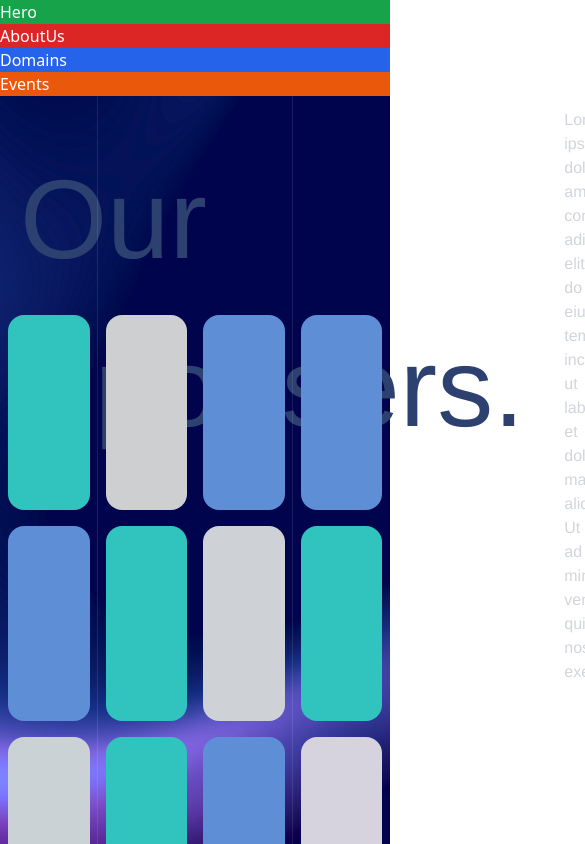
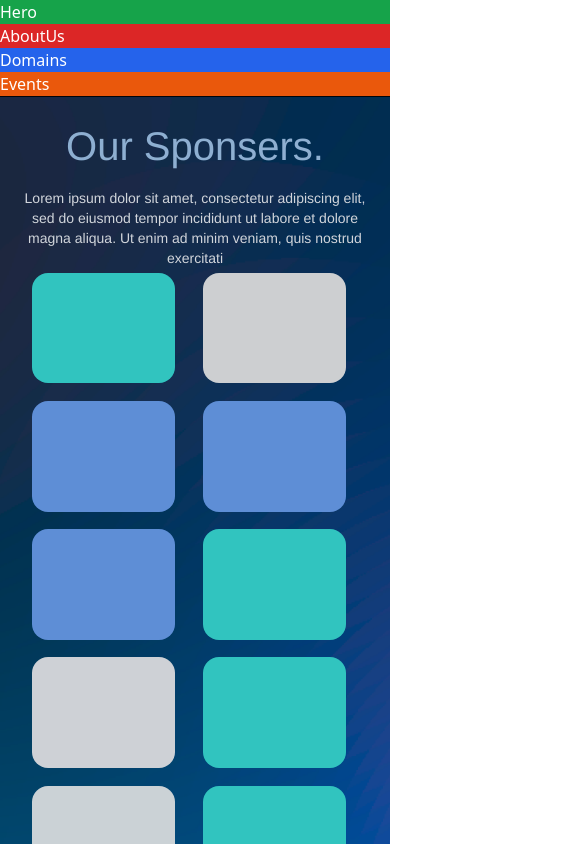
Before and after one commit to riyanshlunia/nscc-srmV2, a React (Vite) app: page / in a window 390 px wide. Shown: the top 844 px of the page, 585 px wide, since content can reach past the window. Built offline with nearby package versions, Linux system fonts and the light colour scheme.

Commit message:
feat: Add Responsiveness and change bg image

```diff
--- a/src/components/Sponsers.jsx
+++ b/src/components/Sponsers.jsx
@@ -3,16 +3,17 @@ import FlipCard from './utils/FlipCard';
 
 export default function Sponsers() {
     return(
-        <div className="h-full bg-center bg-cover sponsi-container">
-            <div className="Sponser  font-helvetica-neue flex justify-between">
-                <p className="Sponser-Title py-10 px-5">
+        <div className=" sponsi-container">
+            <div className="Sponser  font-helvetica-neue flex flex-col lg:flex-row lg:justify-between">
+                <p className="Sponser-Title flex justify-center items-center pt-5 lg:py-10 lg:px-5">
                     Our Sponsers.
                 </p>
-                <p className="Sponsi-Text px-5 text-gray-300 w-1/4">
+                <p className="Sponsi-Text text-sm text-center lg:text-left lg:mt-10 px-6 lg:px-5 text-gray-300 lg:w-1/4">
                     Lorem ipsum dolor sit amet, consectetur adipiscing elit, sed do eiusmod tempor incididunt
                     ut labore et dolore magna aliqua. Ut enim ad minim veniam, quis nostrud exercitati
                 </p>
             </div>
+            <div className="hidden lg:block">
                 <div className="flex flex-row">
                     <FlipCard name="Sponser #1" bgColor="rgb(49, 196, 191)" />
                     <FlipCard name="Sponser #2" bgColor="rgb(205, 207, 209)" />
@@ -32,4 +33,27 @@ export default function Sponsers() {
                     <FlipCard name="Sponser #12" bgColor="rgb(214, 211, 222)" />
                 </div>
             </div>
+
+            <div className="lg:hidden px-6">
+                <div className="grid grid-cols-2">
+                    <FlipCard name="Sponser #1" bgColor="rgb(49, 196, 191)" />
+                    <FlipCard name="Sponser #2" bgColor="rgb(205, 207, 209)" />
+                    <FlipCard name="Sponser #3" bgColor="rgb(94, 142, 214)" />
+                    <FlipCard name="Sponser #4" bgColor="rgb(94, 142, 214)" />
+                </div>
+                <div className="grid grid-cols-2">
+                    <FlipCard name="Sponser #5" bgColor="rgb(94, 142, 214)" />
+                    <FlipCard name="Sponser #6" bgColor="rgb(49, 196, 191)" />
+                    <FlipCard name="Sponser #7" bgColor="rgb(206, 209, 214)" />
+                    <FlipCard name="Sponser #8" bgColor="rgb(49, 196, 191)" />
+                </div>
+                <div className="grid grid-cols-2">
+                    <FlipCard name="Sponser #9" bgColor="rgb(203, 210, 214)" />
+                    <FlipCard name="Sponser #10" bgColor="rgb(49, 196, 191)" />
+                    <FlipCard name="Sponser #11" bgColor="rgb(94, 142, 214)" />
+                    <FlipCard name="Sponser #12" bgColor="rgb(214, 211, 222)" />
+                </div>
+            </div>
+
+        </div>
     )}
--- a/src/index.css
+++ b/src/index.css
@@ -8,7 +8,6 @@
     width: 25%;
     height: 25vh;
     perspective: 1000px;
-    font-family: sans-serif;
     padding:0.5rem;
   }
 
@@ -68,13 +67,13 @@
 
   .sponsi-container {
     width: 100%;
-    height: 100vh;
     background-image: url('./assets/Background.png');
     background-size: cover;
     background-position: center;
     position: relative;
 }
 
+@media (min-width:720px){
   .sponsi-container::before {
     content: '';
     position: absolute;
@@ -86,3 +85,25 @@
         linear-gradient(to right, transparent, transparent 25%, rgba(255, 255, 255, 0.1) 25%, rgba(255, 255, 255, 0.1) 25.05%, transparent 25.05%, transparent 50%, rgba(255, 255, 255, 0.1) 50%, rgba(255, 255, 255, 0.1) 50.05%, transparent 50.05%, transparent 75%, rgba(255, 255, 255, 0.1) 75%, rgba(255, 255, 255, 0.1) 75.05%, transparent 75.05%),
         linear-gradient(to bottom, transparent, transparent 24.975%, rgba(255, 255, 255, 0.1) 24.975%, rgba(255, 255, 255, 0.1) 25.025%, transparent 25.025%, transparent 50%, rgba(255, 255, 255, 0.1) 50%, rgba(255, 255, 255, 0.1) 50.05%, transparent 50.05%, transparent 75%, rgba(255, 255, 255, 0.1) 75%, rgba(255, 255, 255, 0.1) 75.05%, transparent 75.05%);
   }
+}
+
+
+
+@media (max-width:720px) {
+  .sponsi-container{
+    background-image: url('./assets/Background_mobile.png');
+  }
+  .Sponser-Title{
+    font-size: 2.5rem;
+    color:rgb(142, 175, 209);
+  }
+  .Sponser{
+    height: 20vh;
+  }
+
+  .flip-card {
+    width: 93%;
+    height: 15vh;
+    margin-bottom: 0.1rem;
+  }
+}
```
Also changed, not shown: src/assets/Background.png, src/assets/Background_mobile.png (added). Lines whose indentation alone changed are shown as unchanged.
